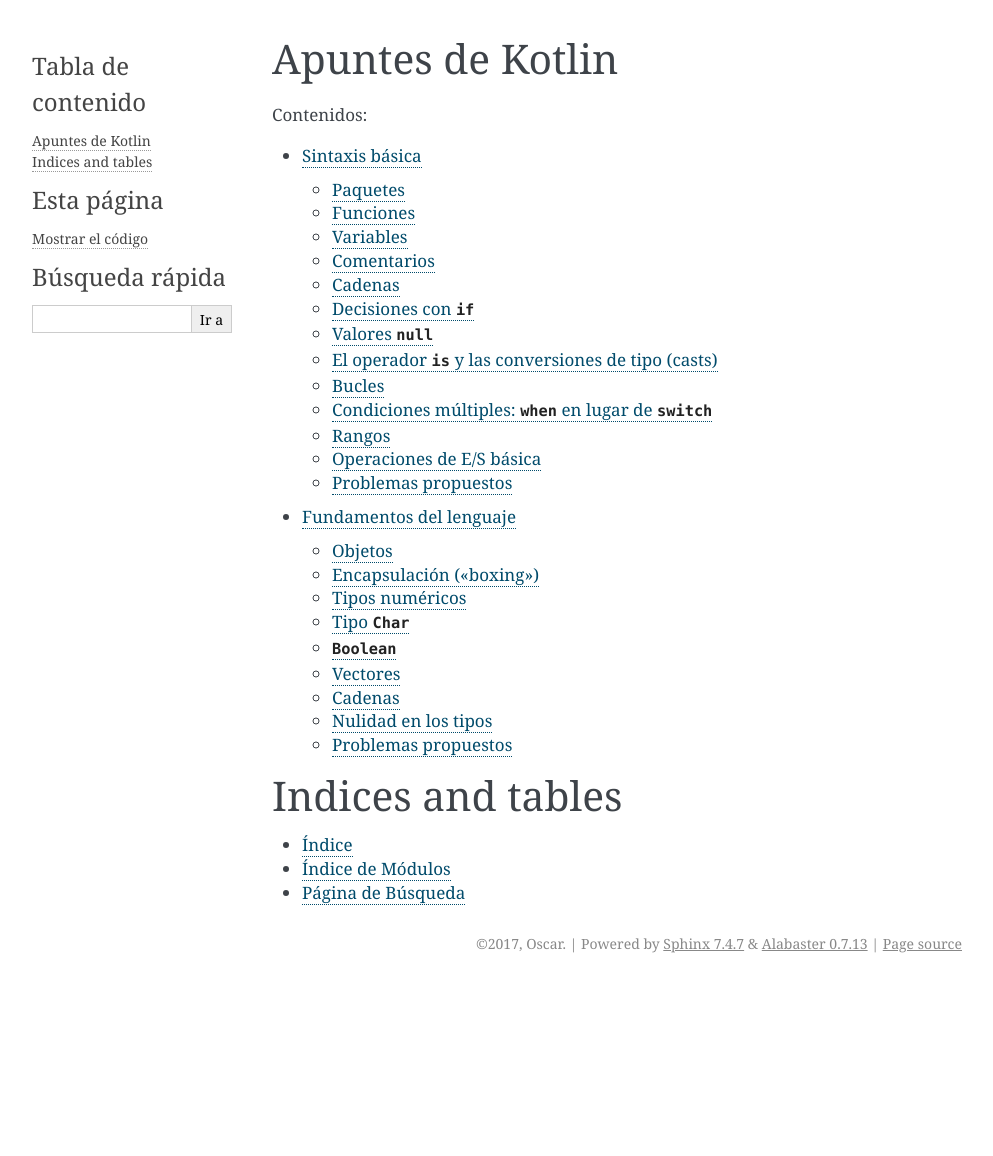
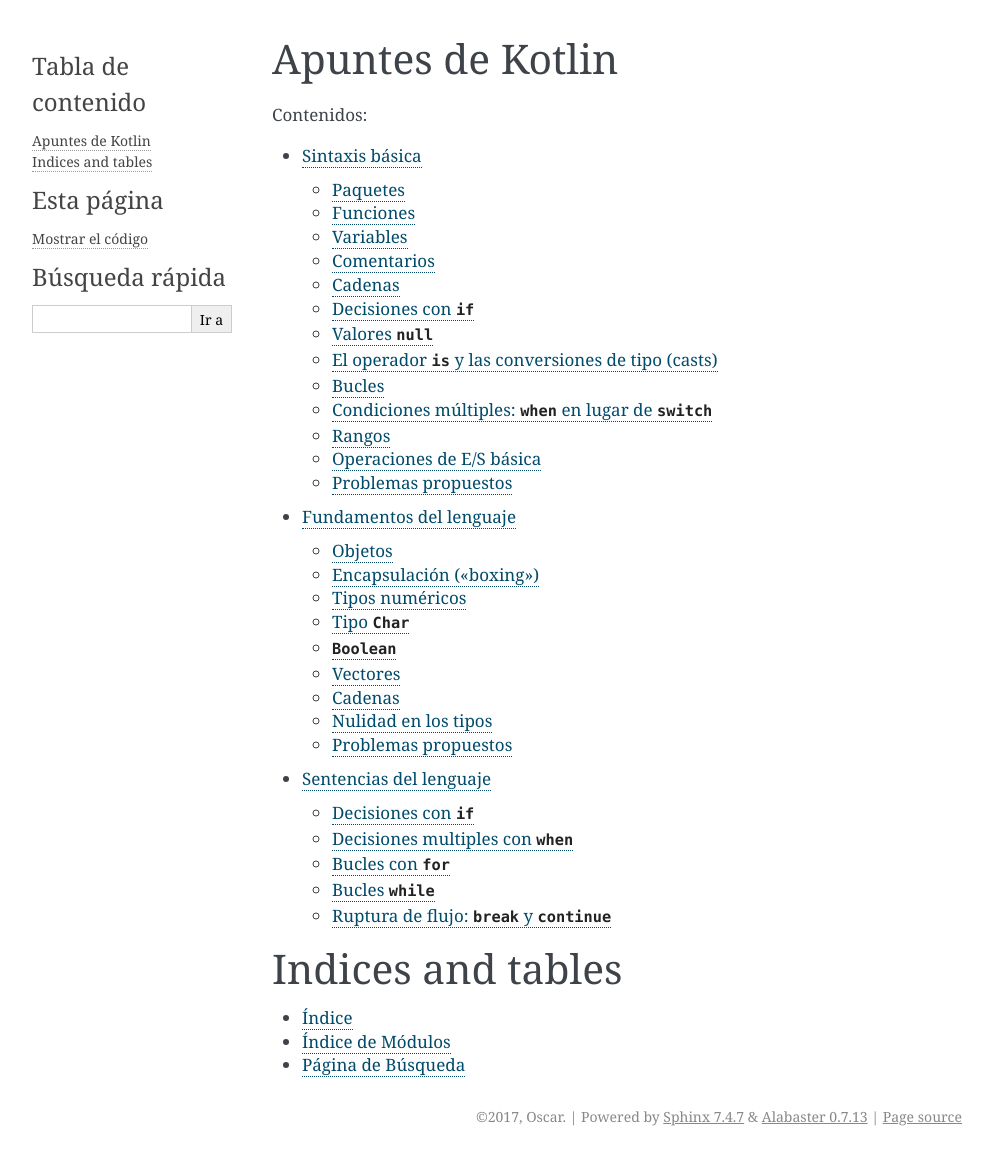
Before and after one commit to OscarMaestre/apuntes_kotlin, a Sphinx documentation site: the page built from source/index.rst, in a window 1280 px wide. Shown: the whole page, without its empty margins (148-1141 px from the left). Built offline with Sphinx 7.4.7, drawn with Linux system fonts in a browser that asks for light colours; before the commit the page ends 983 px from its top, so only the background shows below that; part of the change alters nothing that is shown.

Commit message:
Incluidos nuevos apartados

```diff
--- /dev/null
+++ b/source/cap3_sentencias_lenguaje/cap3.rst
@@ -0,0 +1,72 @@
+:heading: value
+
+.. contents::
+
+Sentencias del lenguaje
+==============================
+
+Muchas de las sentencias de Kotlin funcionan de manera muy parecida a Java, por lo que si se ha manejado este lenguaje previamente será muy sencillo acostumbrarse a ellas. A continuación se muestran las operaciones básicas del lenguaje
+
+Decisiones con ``if``
+-----------------------
+
+Los if funcionan como en Java:
+
+* Se puede hacer un if-then y un if-then-else.
+* La comprobación siempre va entre paréntesis.
+* La comprobación puede ser muy compleja y se debe poner cada comprobación con su propio paréntesis.
+
+Sin embargo, en Kotlin el ``if`` es **una expresión**. Eso significa que el ``if`` se evalúa y *de dicha evaluación se obtiene un resultado*. Por lo tanto se puede meter dentro de una variable el resultado de un ``if``, como muestra el siguiente código.
+
+.. code-block:: kotlin
+
+    val n1 : Int = 2
+    val n2 : Int = 3
+    //Aquí se almacena el número mayor
+    val mayor : Int = if ( n1> n2 ) n1 else n2
+    println ( "El mayor es $mayor" )
+
+Se puede seguir usando el ``if`` al estilo Java:
+
+.. code-block:: kotlin
+
+    val n1 : Int = 2
+    val n2 : Int = 3
+    //Aquí se almacena el número mayor
+    var mayor : Int = 0
+    if ( n1 > n2 ) mayor = n1 else mayor = n2
+    println ( "El mayor es $mayor" )
+
+Y por supuesto se pueden usar llaves para realizar tareas complejas:
+
+.. code-block:: kotlin
+
+    val n1 : Int = 2
+    val n2 : Int = 3
+    //Aquí se almacena el número mayor
+    var mayor : Int = 0
+    if ( n1 > n2 ) {
+        mayor = n1
+    }
+    else {
+        mayor = n2
+    }
+    println ( "El mayor es $mayor" )
+
+
+
+Decisiones multiples con ``when``
+----------------------------------
+
+
+Bucles con ``for``
+--------------------------
+
+
+Bucles ``while``
+-----------------------------
+
+
+
+Ruptura de flujo: ``break`` y ``continue``
+-------------------------------------------
--- a/source/index.rst
+++ b/source/index.rst
@@ -13,6 +13,8 @@ Contenidos:
 
    cap1_sintaxis_basica/cap1
    cap2_fundamentos/cap2
+   cap3_sentencias_lenguaje/cap3
+
 
 Indices and tables
 ==================
```
